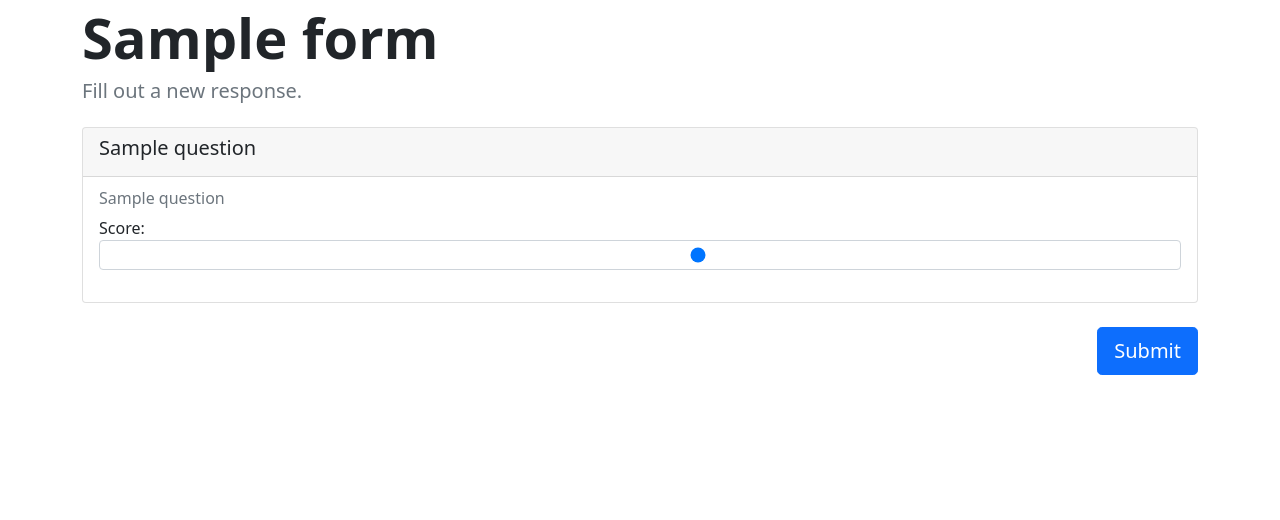
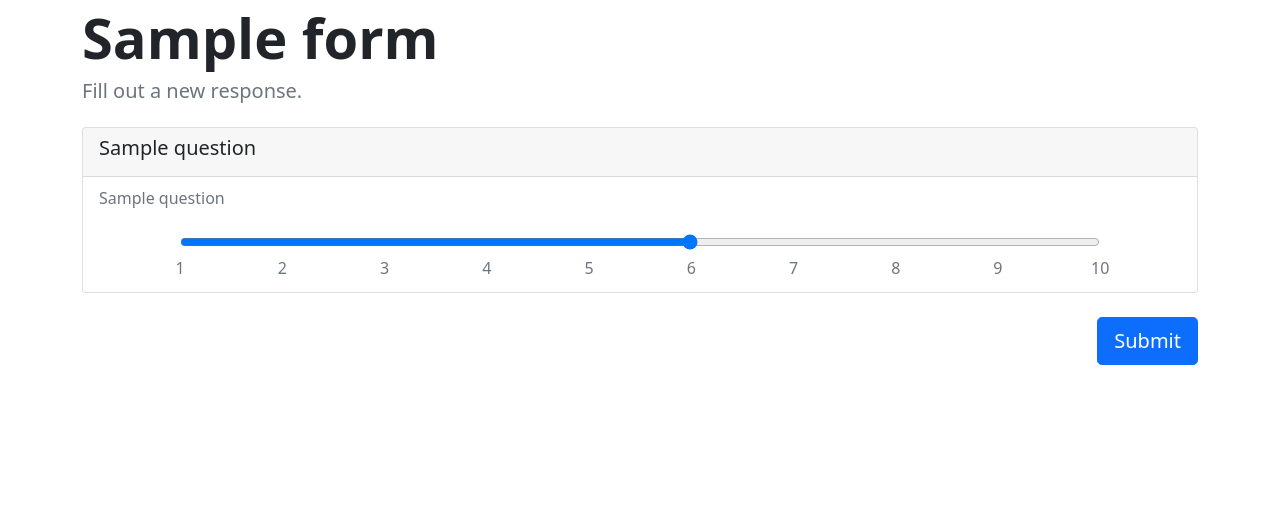
Before and after one commit to jreaso/symptom-log, a Django app: page /forms/ in a window 1280 px wide. Shown: the part 141-661 px from the top of the page. Run offline with Django 4.2, Linux system fonts and the light colour scheme; a user stored in the database is signed in; tables that the repository leaves empty hold one stand-in row (values such as "Sample post").

Commit message:
forms styling

```diff
--- a/core/static/core/css/styles.css
+++ b/core/static/core/css/styles.css
@@ -24,3 +24,37 @@ a.grey-link:hover {
 input[type="datetime-local"] {
     width: auto;
 }
+
+textarea {
+    width: 100%;
+}
+
+
+input[type="range"] {
+    width: 100%;
+    margin: 10px auto;
+
+}
+
+.slider-container {
+    width: 85%;
+    position: relative;
+    text-align: center;
+}
+
+.slider-ticks span {
+    position: absolute;
+    bottom: -20px; /* adjust based on your design */
+    transform: translateX(-50%);
+}
+
+
+input[type="checkbox"] {
+    transform: scale(1.5);
+}
+
+
+.custom-control-input:checked ~ .custom-control-label::before {
+    background-color: #5e72e4;  /* Example color when the toggle is ON */
+    border-color: #5e72e4;
+}
--- a/forms/forms.py
+++ b/forms/forms.py
@@ -1,14 +1,18 @@
 from django import forms
-from .models import SymptomScoreResponse, TextResponse, MultipleChoiceResponse, StatusResponse, EventResponse
+from .models import SymptomScoreResponse, TextResponse, MultipleChoiceResponse, StatusResponse, EventResponse, StatusQuestion
+from django.utils import timezone
 
 class SymptomScoreResponseForm(forms.ModelForm):
     score = forms.IntegerField(
-        widget=forms.NumberInput(attrs={'type': 'range', 'min': 1, 'max': 10, 'class': 'form-control'})
+        widget=forms.NumberInput(attrs={'type': 'range', 'min': 1, 'max': 10, 'step': 1})
     )
 
     def __init__(self, *args, **kwargs):
         kwargs.pop('question', None)  # It pops and ignores the 'question' argument
         super().__init__(*args, **kwargs)
+
+        for field in self.fields:
+            self.fields[field].label = None
 
     class Meta:
         model = SymptomScoreResponse
@@ -31,21 +35,18 @@ class MultipleChoiceResponseForm(forms.ModelForm):
 
         if self.question and hasattr(self.question, 'multiplechoicequestion'):
             choices = [(choice.strip(), choice.strip()) for choice in self.question.multiplechoicequestion.options.split(',')]
-            print(f"Setting choices for question {self.question.id}: {choices}")
             self.fields['choice'].choices = choices
 
     choice = forms.ChoiceField(widget=forms.RadioSelect)
 
     def clean(self):
         cleaned_data = super().clean()
-        print(f"Form-wide validation errors for question {self.question.id}: {self.errors}")
         return cleaned_data
 
     def clean_choice(self):
         value = self.cleaned_data['choice']
         if self.question:
             choices = [(choice.strip(), choice.strip()) for choice in self.question.multiplechoicequestion.options.split(',')]
-            print(f"Choices during validation for question {self.question.id}: {choices}")
             if value not in dict(choices).keys():
                 raise forms.ValidationError(f"Select a valid choice. {value} is not one of the available choices.")
         return value
@@ -57,8 +58,20 @@ class MultipleChoiceResponseForm(forms.ModelForm):
 class StatusResponseForm(forms.ModelForm):
 
     def __init__(self, *args, **kwargs):
-        kwargs.pop('question', None)  # It pops and ignores the 'question' argument
+        question = kwargs.pop('question', None)
         super().__init__(*args, **kwargs)
+
+        self.fields['status'].widget.attrs.update({'class': 'form-check-input'})
+
+        if question:
+            try:
+                latest_response = StatusResponse.objects.filter(question=question).latest('form_response__submitted_at')
+                self.fields['status'].initial = latest_response.status
+            except StatusResponse.DoesNotExist:
+                pass
+
+            self.fields['status'].widget.attrs['option_0'] = question.statusquestion.option_0
+            self.fields['status'].widget.attrs['option_1'] = question.statusquestion.option_1
 
     class Meta:
         model = StatusResponse
@@ -73,6 +86,7 @@ class EventResponseForm(forms.ModelForm):
     def __init__(self, *args, **kwargs):
         kwargs.pop('question', None)  # It pops and ignores the 'question' argument
         super().__init__(*args, **kwargs)
+        self.fields['event_datetime'].initial = timezone.now().replace(second=0, microsecond=0)
 
     class Meta:
         model = EventResponse
--- a/forms/templates/forms/form_response.html
+++ b/forms/templates/forms/form_response.html
@@ -1,4 +1,6 @@
 {% extends "core/base.html" %}
+
+{% load custom_tags %}
 
 {% block title %}Form Response - {{ form_instance.title }}{% endblock %}
 
@@ -21,7 +23,35 @@
                             </div>
                             <div class="card-body">
                                 <h6 class="card-subtitle mb-2 text-muted">{{ question.label }}</h6>
-                            {{ form.as_p }}
+                                {% for field in form %}
+                                    <p>
+                                        {{ field.errors }}
+                                        {{ field.help_text }}
+                                        {% if field.name == "score" %}
+                                            <div class="slider-container mx-auto">
+                                                {{ field }}
+                                                <div class="slider-ticks text-muted">
+                                                    {% for i in 10|rangefilter %}
+                                                        <span data-value="{{ i }}">{{ i }}</span>
+                                                    {% endfor %}
+                                                </div>
+                                            </div>
+                                        {% elif field.name == "status" %}
+                                            {% with question=field.field.question_instance %}
+                                                <div class="d-flex align-items-center">
+                                                    <span>{{ field.field.widget.attrs.option_0 }}</span>
+                                                    <div class="form-check form-switch mx-4">
+                                                        {{ field }}
+                                                        <label class="form-check-label" for="{{ field.auto_id }}"></label>
+                                                    </div>
+                                                    <span>{{ field.field.widget.attrs.option_1 }}</span>
+                                                </div>
+                                            {% endwith %}
+                                        {% else %}
+                                            {{ field }}
+                                        {% endif %}
+                                    </p>
+                                {% endfor %}
                             </div>
                         </div>
                     </div>
@@ -30,4 +60,16 @@
             </form>
         </div>
     </div>
+    <script>
+        document.addEventListener('DOMContentLoaded', function() {
+            const slider = document.querySelector('input[type="range"]');
+            const ticks = document.querySelectorAll('.slider-ticks span');
+
+            ticks.forEach(tick => {
+                const value = tick.getAttribute('data-value');
+                const position = (value - slider.min) / (slider.max - slider.min) * slider.offsetWidth;
+                tick.style.left = position + 'px';
+            });
+        });
+    </script>
 {% endblock %}
--- /dev/null
+++ b/forms/templatetags/custom_tags.py
@@ -0,0 +1,7 @@
+from django import template
+
+register = template.Library()
+
+@register.filter
+def rangefilter(value):
+    return range(1, value + 1)
--- a/forms/views.py
+++ b/forms/views.py
@@ -56,7 +56,7 @@ def _get_form_for_question(question):
         elif hasattr(question, 'multiplechoicequestion'):
             return (MultipleChoiceResponseForm, MultipleChoiceResponseForm(prefix=str(question.id), question=question))
         elif hasattr(question, 'statusquestion'):
-            return (StatusResponseForm, StatusResponseForm(prefix=str(question.id)))
+            return (StatusResponseForm, StatusResponseForm(prefix=str(question.id), question=question))
         elif hasattr(question, 'eventquestion'):
             return (EventResponseForm, EventResponseForm(prefix=str(question.id)))
     except Exception as e:
```
Also changed, not shown: core/static/core/js/scripts.js (line endings or trailing spaces). Lines whose indentation alone changed are shown as unchanged.
